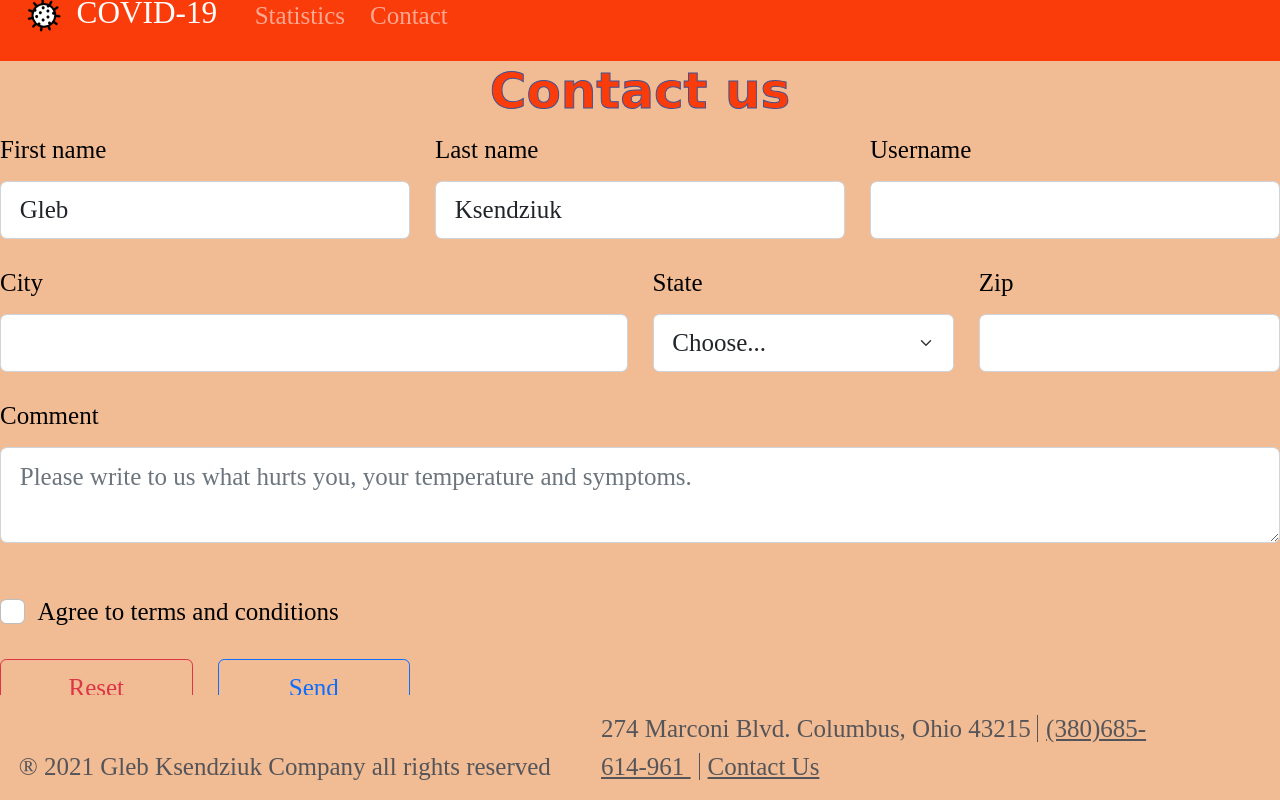
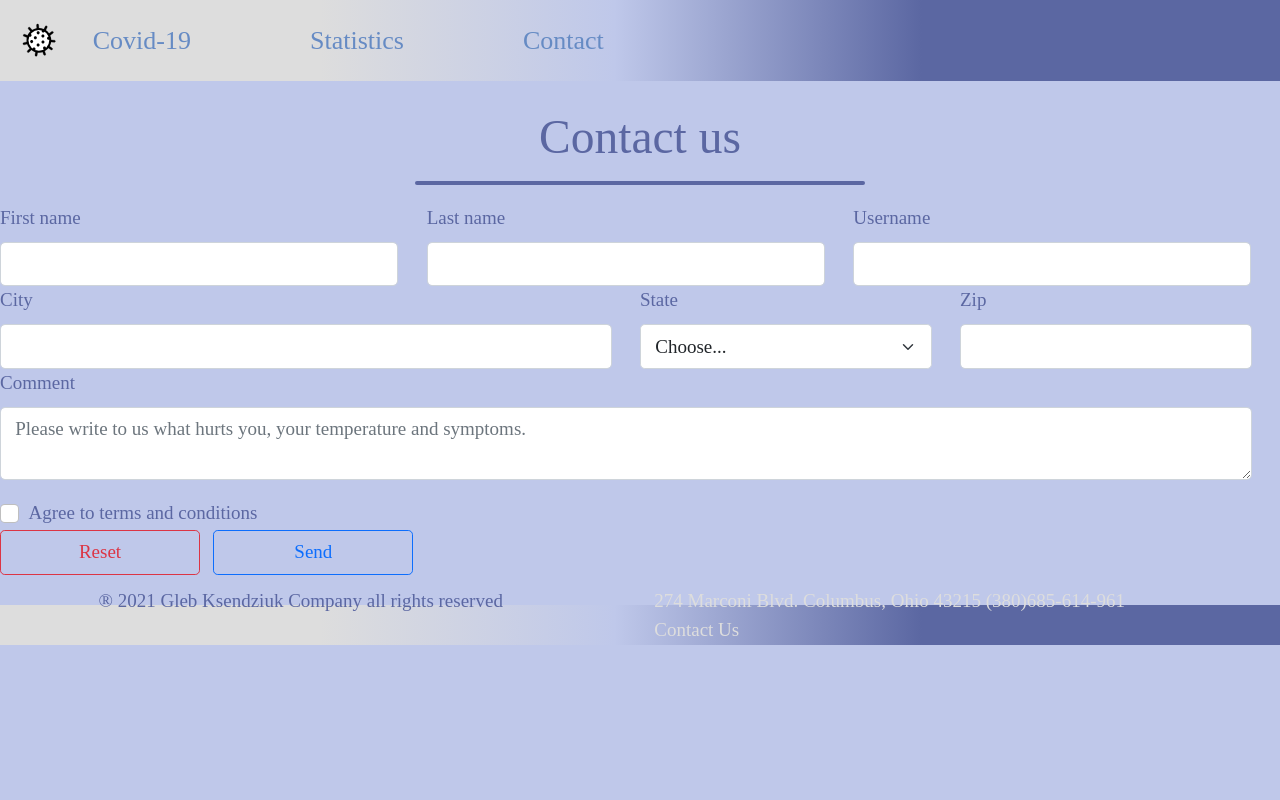
Before and after one commit to ari10000krat/homework4, a plain HTML site: page contact.html in a window 1280 px wide. Drawn offline with nearby package versions, Linux system fonts and the light colour scheme; a web font is replaced by a local one.

Commit message:
Add help form Di

```diff
--- a/contact.html
+++ b/contact.html
@@ -2,31 +2,35 @@
 <html lang="en">
 
 <head>
-    <meta charset="UTF-8">
-    <meta name="viewport" content="width=device-width, initial-scale=1.0">
+    <meta charset="UTF-8" />
+    <meta name="viewport" content="width=device-width, initial-scale=1.0" />
     <title>Contact us</title>
     <link href="https://cdn.jsdelivr.net/npm/bootstrap@5.0.0-beta1/dist/css/bootstrap.min.css" rel="stylesheet"
-        integrity="sha384-giJF6kkoqNQ00vy+HMDP7azOuL0xtbfIcaT9wjKHr8RbDVddVHyTfAAsrekwKmP1" crossorigin="anonymous">
-    <link rel="stylesheet" href="css/style.css">
+        integrity="sha384-giJF6kkoqNQ00vy+HMDP7azOuL0xtbfIcaT9wjKHr8RbDVddVHyTfAAsrekwKmP1" crossorigin="anonymous" />
+    <link rel="stylesheet" href="css/style.css" />
+    <link rel="apple-touch-icon" sizes="180x180" href="/icon/apple-touch-icon.png" />
+    <link rel="icon" type="image/png" sizes="32x32" href="/icon/favicon-32x32.png" />
+    <link rel="icon" type="image/png" sizes="16x16" href="/icon/favicon-16x16.png" />
+    <link rel="manifest" href="/site.webmanifest" />
 
-
-    <meta name="author" content="Gleb Ksendziuk">
-    <meta name="keywords" content="COVID-19, Wiki, Virus, News, Information, Medicine">
-    <meta name="description" content="Communication with the hospital">
+    <meta name="author" content="Gleb Ksendziuk" />
+    <meta name="keywords" content="COVID-19, Wiki, Virus, News, Information, Medicine" />
+    <meta name="description" content="Communication with the hospital" />
 </head>
 
 <body class="contact">
-    <nav class="navbar navbar-expand-lg navbar-dark" style="background-color: #FA3C0A;">
+    <nav class="navbar navbar-expand-lg">
         <div class="container-fluid">
-            <a class="navbar-brand" href="index.html">
-                <img src="images/logo.svg" alt="" height="50" class="d-inline-block align-top">
-                COVID-19
-            </a>
-            <div class="collapse navbar-collapse" id="navbarNav">
-                <ul class="navbar-nav">
+            <a class="navbar-brand" href="#"><img src="images/logo.svg" alt="" height="50"
+                    class="d-inline-block align-top" /></a>
+
+            <div class="collapse navbar-collapse" id="navbarSupportedContent">
+                <ul class="navbar-nav me-auto mb-2 mb-lg-0">
+                    <li class="nav-item">
+                        <a class="nav-link" href="index.html">Covid-19</a>
+                    </li>
                     <li class="nav-item">
                         <a class="nav-link" href="about.html">Statistics</a>
-
                     </li>
                     <li class="nav-item">
                         <a class="nav-link" href="contact.html">Contact</a>
@@ -36,9 +40,9 @@
         </div>
     </nav>
     <div>
-        <h1>Contact us</h1>
-
-        <form class="row g-3 needs-validation" novalidate>
+        <h1 class="d-flex justify-content-center pb-1 pt-4">Contact us</h1>
+        <div class="purple mb-3"></div>
+        <form class="row w-100 needs-validation" novalidate>
             <script>
                 // Example starter JavaScript for disabling form submissions if there are invalid fields
                 (function () {
@@ -62,38 +66,32 @@
                 })()
 
             </script>
-            <div class="col-md-4">
+            <div class="col-4">
                 <label for="validationCustom01" class="form-label">First name</label>
-                <input type="text" class="form-control" id="validationCustom01" value="Gleb" required>
-                <div class="valid-feedback">
-                    Looks good!
-                </div>
+                <input type="text" class="form-control" id="validationCustom01" required>
+                <div class="valid-feedback">Looks good!</div>
             </div>
-            <div class="col-md-4">
+            <div class="col-4">
                 <label for="validationCustom02" class="form-label">Last name</label>
-                <input type="text" class="form-control" id="validationCustom02" value="Ksendziuk" required>
-                <div class="valid-feedback">
-                    Looks good!
-                </div>
+                <input type="text" class="form-control" id="validationCustom02" required>
+                <div class="valid-feedback">Looks good!</div>
             </div>
-            <div class="col-md-4">
+            <div class="col-4">
                 <label for="validationCustomUsername" class="form-label">Username</label>
                 <div class="input-group has-validation">
                     <input type="text" class="form-control" id="validationCustomUsername"
                         aria-describedby="inputGroupPrepend" required>
-                    <div class="invalid-feedback">
-                        Please choose a username.
-                    </div>
+                    <div class="invalid-feedback">Please choose a username.</div>
                 </div>
             </div>
-            <div class="col-md-6">
+
+            <div class="col-6">
                 <label for="validationCustom03" class="form-label">City</label>
                 <input type="text" class="form-control" id="validationCustom03" required>
-                <div class="invalid-feedback">
-                    Please provide a valid city.
-                </div>
+                <div class="invalid-feedback">Please provide a valid city.</div>
             </div>
-            <div class="col-md-3">
+
+            <div class="col-3">
                 <label for="validationCustom04" class="form-label">State</label>
                 <select class="form-select" id="validationCustom04" required>
                     <option selected disabled value="">Choose...</option>
@@ -103,20 +101,18 @@
                     <option>New Mexico</option>
                     <option>Other...</option>
                 </select>
-                <div class="invalid-feedback">
-                    Please select a valid state.
-                </div>
+                <div class="invalid-feedback">Please select a valid state.</div>
             </div>
-            <div class="col-md-3">
+
+            <div class="col-3">
                 <label for="validationCustom05" class="form-label">Zip</label>
                 <input type="text" class="form-control" id="validationCustom05" required>
-                <div class="invalid-feedback">
-                    Please provide a valid zip.
-                </div>
+                <div class="invalid-feedback">Please provide a valid zip.</div>
             </div>
+
             <div class="mb-3">
                 <label for="validationTextarea" class="form-label">Comment</label>
-                <textarea class="form-control" id="validationTextarea"
+                <textarea class="form-control w-100" id="validationTextarea"
                     placeholder="Please write to us what hurts you, your temperature and symptoms." required></textarea>
                 <div class="invalid-feedback">
                     Please enter a message in the textarea.
@@ -133,19 +129,23 @@
                     </div>
                 </div>
             </div>
+            <div class="col-2">
 
-            <div class="col-2">
                 <button type="reset" class="btn btn-outline-danger" tabindex="7" type="reset">Reset</button>
             </div>
+
             <div class="col-2">
                 <button type="submit" class="btn btn-outline-primary" tabindex="8" type="submit">Send</button>
             </div>
     </div>
-    <div class="footer">
-        <div class="container">
-            <p class="copyright">&reg; 2021 Gleb Ksendziuk Company all rights reserved</p>
-            <p class="contacts">
-                <span class="contacts-item ">
+
+    <div class="footer d-flex justify-content-center align-items-center">
+        <div class="container row d-flex">
+            <p class="copyright col-6 ps-0">
+                &reg; 2021 Gleb Ksendziuk Company all rights reserved
+            </p>
+            <p class="contacts col-6">
+                <span class="contacts-item">
                     274 Marconi Blvd. Columbus, Ohio 43215
                 </span>
                 <a class="contacts-item contacts-item--bordered" href="tel:380685614961">
@@ -155,6 +155,8 @@
             </p>
         </div>
     </div>
+
+
 </body>
 
 </html>
--- a/css/style.css
+++ b/css/style.css
@@ -1,154 +1,139 @@
-*{
-    color:#000000;
-    font-family:  "Fira Sans", serif;
-    font-size: 25px;
-    font-weight: 200;
+@font-face {
+    font-family: "Banny Bold Round";
+    font-weight: bold;
+    src: local("Banny Bold Round"), url("Banny-BoldRound.woff") format("woff");
   }
 
-
-
-h1{
-    color: #FA3C0A;
-    -webkit-text-stroke-width: 1px;
-    -webkit-text-stroke-color: #3E5196;
-    text-align: center;
-    font-size: 50px;
-    font-weight: 600;
-    font-family: 'Snell Roundhand', cursive;
-    padding: 0px 0px 10px 0px;
-    margin: 0px 0px 0px 0px;
+  * {
+    font-family: "Banny Bold Round";
+    color: #5b67a2;
+    font-size: 19px;
   }
 
-h2{
-    color: #FA3C0A;
-    -webkit-text-stroke-width: 1px;
-    -webkit-text-stroke-color: #3E5196;
-
-
-    font-family: 'Snell Roundhand', cursive;
-    font-weight: 800;
-    font-size: 40px;
-    padding: 10px 0px 10px 0px;
-    margin: 0px 0px 0px 0px;
+  body {
+    background-color: rgba(191, 200, 234, 1);
   }
 
-.leftimg{
+  .leftimg {
     height: 300px;
     float: left;
-    padding-left: 0px;
-    padding-right: 10px;
-    padding-top: 20px;
-    padding-bottom: 0px;
-
+    padding: 10px 10px 0 0;
   }
-.rightimg{
+  .rightimg {
+    margin-right: 7%;
     height: 300px;
     float: right;
-    padding-left: 0px;
-    padding-right: 10px;
-    padding-top: 20px;
-    padding-bottom: 0px;
-
+    padding: 20px 10px 0 0;
   }
-table.rightimg{
+  table.rightimg {
     width: 30%;
   }
 
-
   table {
-    font-family: "Lucida Sans Unicode", "Lucida Grande", Sans-Serif;
+    font-family: "Banny Bold Round";
     font-size: 14px;
-    max-width: 70%;
-    width: 50%;
     text-align: center;
     border-collapse: collapse;
     margin: 10px 0px 10px 0px;
-
+    margin-right: 0;
   }
   th {
     font-size: 25px;
     font-weight: normal;
     background: #615cb3;
-    border-right: 1px solid #A5BECF;
-    border-left: 1px solid #A5BECF;
-    color: #FEFEFE;
+    border-right: 1px solid #a5becf;
+    border-left: 1px solid #a5becf;
+    color: #fefefe;
     padding: 8px;
   }
   td {
-    background: #FEFEFE;
-    border-right: 1px solid #A5BECF;
-    border-left: 1px solid #A5BECF;
+    background: #fefefe;
+    border-right: 1px solid #a5becf;
+    border-left: 1px solid #a5becf;
     color: #669;
     padding: 8px;
   }
 
-tr:hover td{
-    background-color: #668BC4;
-    color: #FEFEFE;
+  tr:hover td {
+    background-color: #668bc4;
+    color: #fefefe;
   }
-td:hover tr{
-    background-color: #335495;
-    color: #FEFEFE;
+  td:hover tr {
+    background-color: #bfc8ea;
+    color: #fefefe;
   }
 
-body.contact{
-    background-color: #F1BB94;
-    margin: -30px 0px;
-}
-body.home{
-    background-color: #F1BB94;
-    margin: -30px 0px;
-}
-body.about{
-    background-color: #F1BB94;
-    margin: -30px 0px;
+  .navbar {
+    background: rgb(221, 221, 221);
+    background: linear-gradient(
+      90deg,
+      rgba(221, 221, 221, 1) 25%,
+      rgba(191, 200, 234, 1) 48%,
+      rgba(91, 103, 162, 1) 72%
+    );
   }
 
-.btn{
-    width: 100%;
-}
-.footer{
-    background-color: #efefef;
-    padding: 1px 0px;
-    font-size: 14px;
-    margin: 0 auto;
-    padding: 15px 0;
-    width: 100%;
-
-}
-.container{
-    display: inline;
-}
-.copyright,
-.contacts{
-    margin: 0px;
-    display: inline-block;
-    width: 45%;
+  .nav-link {
+    color: #668bc4;
+    font-size: 26px;
   }
 
-.copyright,
-.contacts-item{
-    color:#555559;
+  .nav-link:first-child {
+    margin-right: 100px;
   }
 
-.contacts-item{
-    display: inline;
-}
-.contacts-item--bordered{
-    padding-left: 8px;
-    border-left: 1px solid #555559;
-    margin-right: 8px;
+  .nav-link:hover {
+    transition: 1s;
+    font-family: "Banny Bold Round";
+    font-size: 28px;
   }
 
-body.contact .footer,
-body.home .footer{
-    position: fixed;
-    left: 0;
-    bottom: 0;
-    background-color: #F1BB94;
-    color: gray;
+  .purple {
+    margin: 0 auto;
+    width: 450px;
+    height: 4px;
+    border-radius: 8px;
+    background-color: rgba(91, 103, 162, 1);
   }
-body.about .footer{
-    background-color: #F1BB94;
-    color: gray;
+
+  h2 {
+    letter-spacing: 2px;
+    font-size: 43px;
   }
+
+  h1:hover {
+    transition: 1s;
+    font-family: "Banny Bold Round";
+    font-size: 50px;
+    text-shadow: 4px 4px 3px rgba(91, 103, 162, 1);
+  }
+
+  .footer {
+    height: 40px;
+    /* justify-content: center;
+    align-items: center; */
+    background: rgb(221, 221, 221);
+    background: linear-gradient(
+      90deg,
+      rgba(221, 221, 221, 1) 25%,
+      rgba(191, 200, 234, 1) 48%,
+      rgba(91, 103, 162, 1) 72%
+    );
+  }
+
+  span.contacts-item {
+    color: rgba(221, 221, 221, 1);
+  }
+
+  a.contacts-item {
+    color: rgba(221, 221, 221, 1);
+    text-decoration: none;
+  }
+
+  button {
+    width: 200px;
+    border-radius: 8px;
+    border: 1px solid rgba(91, 103, 162, 1);
+    margin-bottom: 30px;
+    text-align: center;
+  }
```
Also changed, not shown: about.html (+64 -30 lines), index.html (+41 -19 lines), Banny-BoldRound.woff (added), icon/apple-touch-icon.png (added), icon/favicon-16x16.png (added), icon/favicon-32x32.png (added). Lines whose indentation alone changed are shown as unchanged.
